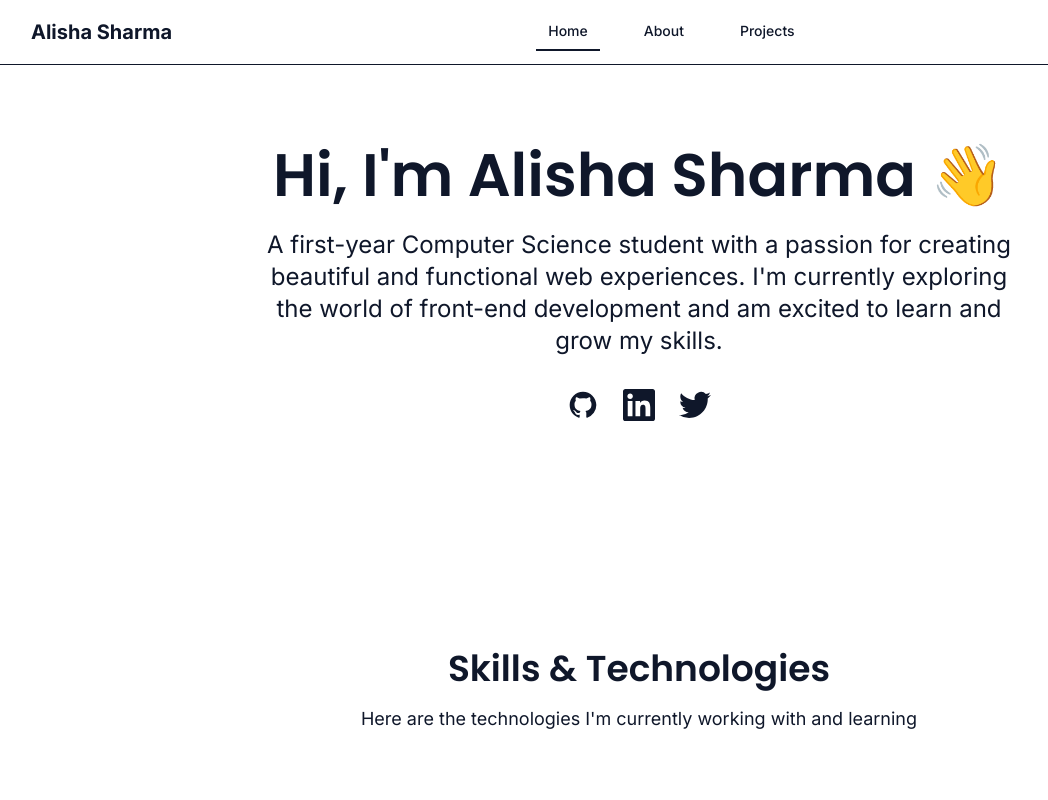
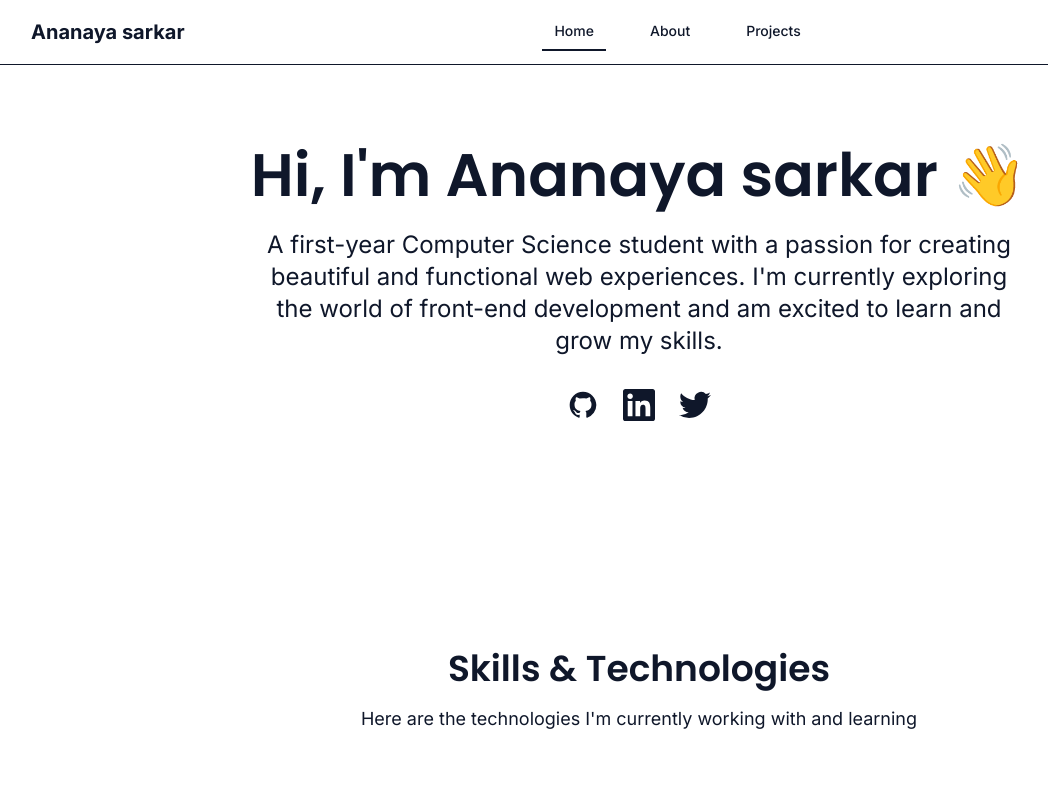
Before and after one commit to ananyasarkar7/ananya-portfolio, a Next.js app: page / in a window 1280 px wide. Shown: the top 800 px of the page, without its empty margins (1-1049 px from the left). Built offline with nearby package versions, Linux system fonts and the light colour scheme.

Commit message:
Update portfolio.config.js

```diff
--- a/portfolio.config.js
+++ b/portfolio.config.js
@@ -6,11 +6,11 @@
 
 const portfolioConfig = {
   // === Personal Information ===
-  name: "Alisha Sharma",
+  name: "Ananaya sarkar",
   bio: "A first-year Computer Science student with a passion for creating beautiful and functional web experiences. I'm currently exploring the world of front-end development and am excited to learn and grow my skills.",
   profileImage: "/images/profile-picture.png", // Path to a friendly, professional-looking photo
   location: "Mumbai, India",
-  email: "hello@alishasharma.dev",
+  email: "hello@ananyasarkar.dev",
 
   // === Social Media Links ===
   // Add or remove links as needed
```
